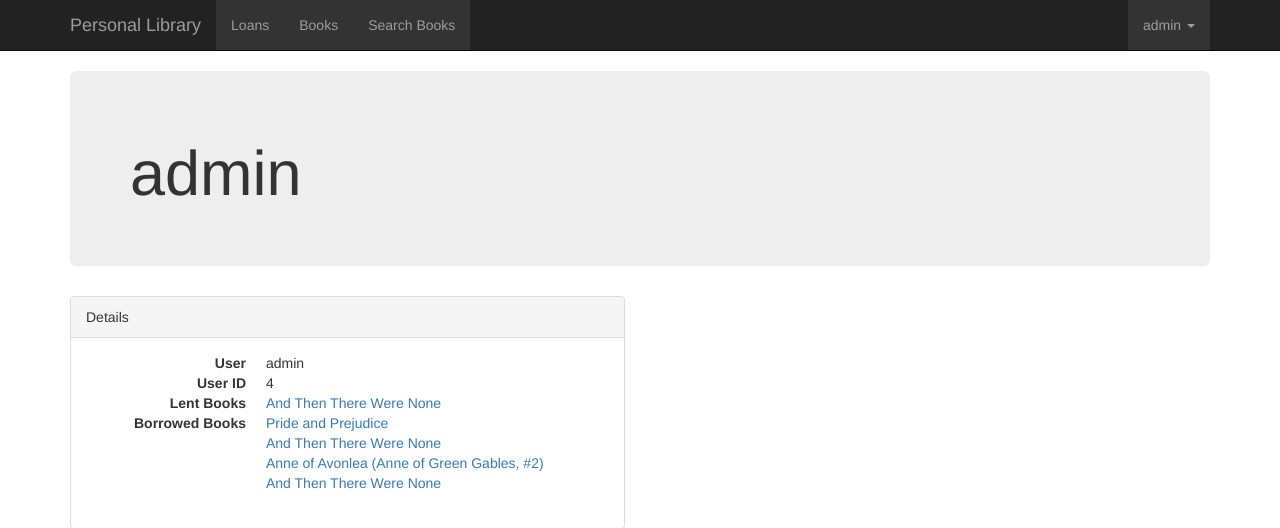
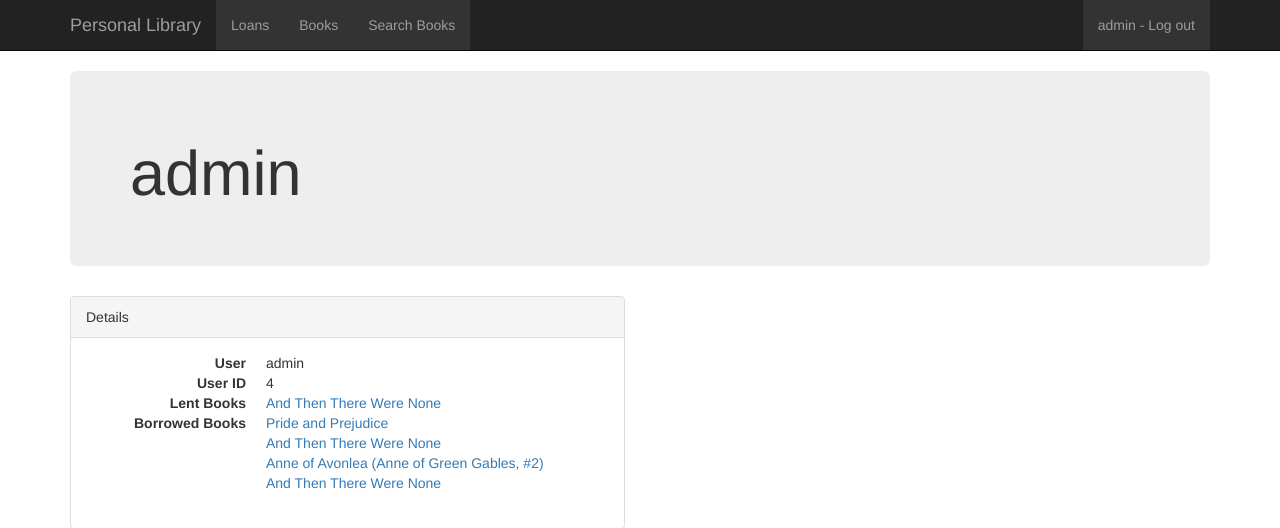
Before and after one commit to dnoneill/libraryproject, a Django app: page /user/4 in a window 1280 px wide. Shown: the top 528 px of the page. Run offline with Django 3.2, Linux system fonts and the light colour scheme; data comes from the database, SQL or seed files in the repository; both versions use the stored data as it was after the commit; some libraries are stand-ins or nearby versions.

Commit message:
replaced dropdown with logout button

```diff
--- a/libraryproject/libraryapp/templates/libraryapp/base.html
+++ b/libraryproject/libraryapp/templates/libraryapp/base.html
@@ -71,14 +71,9 @@
                 {% block userlinks %}
                   {% if user.is_authenticated %}
                     <li>
-                      <a href="#" class="dropdown-toggle" data-toggle="dropdown">
-                        {{user}}
-                        <b class="caret"></b>
+                      <a href="/logout">
+                        {{user}} - Log out
                       </a>
-                      <ul class="dropdown-menu">
-                        <li><a href='/logout/?next={{request.path}}'>Log out</a></li>
-                        <li><a href='/password_change/?next={{request.path}}'>Change Password</a></li>
-                      </ul>
                     </li>
                   {% else %}
                     <li>
--- a/libraryproject/libraryproject/settings.py
+++ b/libraryproject/libraryproject/settings.py
@@ -43,6 +43,8 @@ INSTALLED_APPS = [
 LOGIN_URL = '/login'
 
 LOGIN_REDIRECT_URL = '/loans'
+
+LOGOUT_REDIRECT_URL = '/loans'
 
 MIDDLEWARE = [
     'django.middleware.security.SecurityMiddleware',
```
Also changed, not shown: libraryproject/db.sqlite3.
